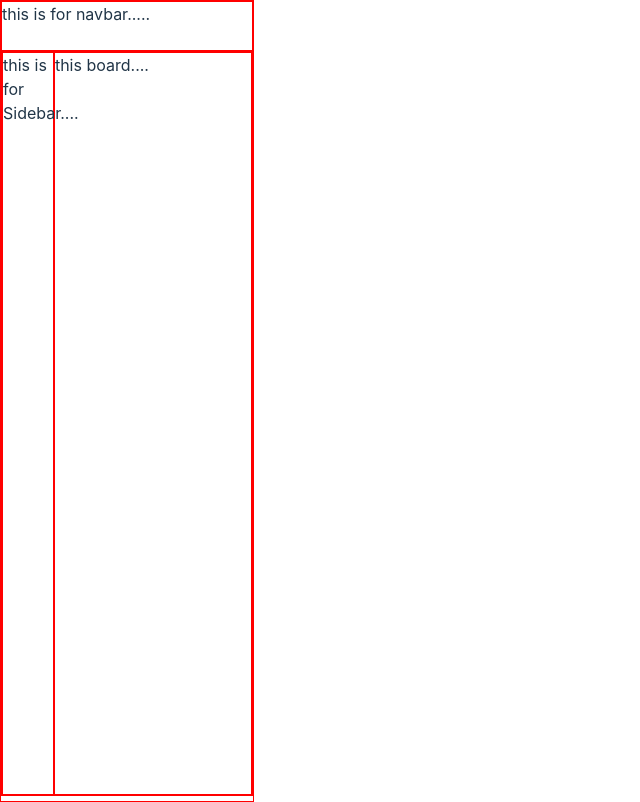
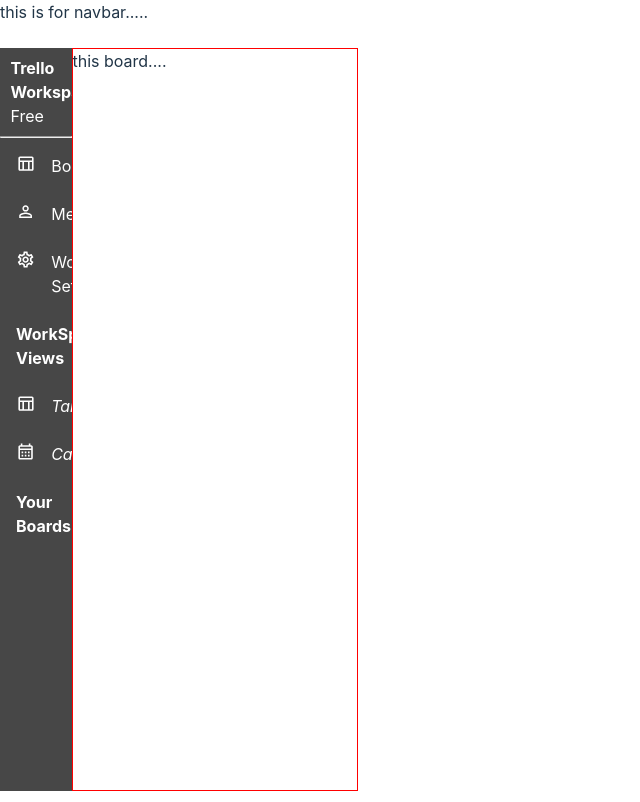
Before and after one commit to kajalgupta-98/Project4, a React (Vite) app: page / in a window 1280 px wide. Shown: the whole page, without its empty margins (0-640 px from the left). Built offline with nearby package versions, Linux system fonts and the light colour scheme.

Commit message:
static sidebar

```diff
--- a/package.json
+++ b/package.json
@@ -10,6 +10,10 @@
     "preview": "vite preview"
   },
   "dependencies": {
+    "@emotion/react": "^11.11.0",
+    "@emotion/styled": "^11.11.0",
+    "@mui/icons-material": "^5.11.16",
+    "@mui/material": "^5.13.0",
     "react": "^18.2.0",
     "react-dom": "^18.2.0"
   },
--- a/src/Containers/sidebar/Sidebar.jsx
+++ b/src/Containers/sidebar/Sidebar.jsx
@@ -1,10 +1,80 @@
+// import React from 'react'
+import style from "./Sidebar.module.css"
+import NavigateBeforeIcon from '@mui/icons-material/NavigateBefore';
+import ExpandMoreIcon from '@mui/icons-material/ExpandMore';
+import SettingsOutlinedIcon from '@mui/icons-material/SettingsOutlined';
+import PersonOutlineOutlinedIcon from '@mui/icons-material/PersonOutlineOutlined';
+import TableChartOutlinedIcon from '@mui/icons-material/TableChartOutlined';
+import AddOutlinedIcon from '@mui/icons-material/AddOutlined';
+import CalendarMonthOutlinedIcon from '@mui/icons-material/CalendarMonthOutlined';
+import MoreHorizOutlinedIcon from '@mui/icons-material/MoreHorizOutlined';
+// import Divider from '@mui/material/Divider';
 
-import React from 'react'
 
 function Sidebar() {
   return (
-    <div>
-      this is for Sidebar....
+    <div className={style.sideBarContainer}>
+      <div className={style.header}>
+        <button className={style.logoBtn}>T</button>
+        <div style={{ display: "flex", flexDirection: "column" }}>
+          <h4> Trello Workspace</h4>
+          <p>Free</p>
+        </div>
+        <NavigateBeforeIcon sx={{ fontSize: "1.2rem" }}/>
+      </div>
+
+      <hr style={{ width: "100%", height: "0.5px" }} />
+
+      <div className={style.sideBarOptions}>
+        <div className={style.optionInner}>
+          <TableChartOutlinedIcon sx={{ fontSize: "1.2rem" }} />
+          <p>Boards</p>
+        </div>
+      </div>
+
+      <div className={style.sideBarOptions}>
+        <div className={style.optionInner}>
+          <PersonOutlineOutlinedIcon sx={{ fontSize: "1.2rem" }} />
+          <p>Members</p>
+        </div>
+        <AddOutlinedIcon sx={{ fontSize: "1.2rem" }} />
+      </div>
+
+      <div className={style.sideBarOptions}>
+        <div className={style.optionInner}>
+          <SettingsOutlinedIcon sx={{ fontSize: "1.2rem" }} />
+          <p>Workspace Settings</p>
+        </div>
+        <ExpandMoreIcon sx={{ fontSize: "1.2rem" }} />
+      </div>
+
+      <h4 className={style.sideBarOptions}>WorkSpace Views</h4>
+
+      <div className={style.sideBarOptions}>
+        <div className={style.optionInner}>
+          <TableChartOutlinedIcon sx={{ fontSize: "1.2rem" }} />
+          <em> Table</em>
+        </div>
+        <MoreHorizOutlinedIcon sx={{ fontSize: "1.2rem" }} />
+      </div>
+
+      <div className={style.sideBarOptions}>
+        <div className={style.optionInner}>
+          <CalendarMonthOutlinedIcon sx={{ fontSize: "1.2rem" }} />
+          <em> Calendar</em>
+        </div>
+        <MoreHorizOutlinedIcon sx={{ fontSize: "1.2rem" }} />
+      </div>
+
+      <div className={style.sideBarOptions}>
+        <h4>Your Boards</h4>
+        <div className={style.optionInner}>
+          <MoreHorizOutlinedIcon sx={{ fontSize: "1.2rem" }} />
+          <AddOutlinedIcon sx={{ fontSize: "1.2rem" }} />
+        </div>
+      </div>
+
+
     </div>
   )
 }
--- a/src/Containers/sidebar/Sidebar.module.css
+++ b/src/Containers/sidebar/Sidebar.module.css
@@ -0,0 +1,48 @@
+.sideBarContainer{
+    display:flex;
+    flex-direction: column;
+    align-items: center;
+    /* justify-content: center; */
+    background-color: rgb(71, 71, 71);
+    color:white;
+    height: 100%;
+}
+.header{
+    display: flex;
+    align-items: center;
+    justify-content: space-between;
+    padding-top: 0.5rem;
+    padding-bottom: 0.5rem;
+    gap: 1.5rem;
+    cursor: pointer;
+}
+.logoBtn{
+    height: 2rem;
+    width: 2.5rem;
+    border: none;
+    border-radius: 5px;
+    color: white;
+    background-color: green;
+    font-size: 1.5rem;
+    cursor: pointer;
+}
+
+.sideBarOptions{
+    width:100%;
+    display:flex;
+    flex-direction: row;
+    align-items: center;
+    justify-content: space-between;
+    padding: 0.5rem;
+    padding-left: 1rem;
+    padding-right: 1rem;
+    margin-top: 0.5rem;
+    cursor: pointer;
+}
+.sideBarOptions :hover{
+
+}
+.optionInner{
+    display: flex;
+    gap: 1rem;
+}
--- a/src/Home/Home.module.css
+++ b/src/Home/Home.module.css
@@ -1,24 +1,28 @@
-
+*{
+    margin: 0;
+    padding:0;
+    box-sizing: border-box;
+}
 .HomeContainer{
-    border: 1px solid red;
+    /* border: 1px solid red; */
     width: 100%;
     height: 100vh;
 }
 
 .Navbar{
-    border: 1px solid red;
+    /* border: 1px solid red; */
     height: 3rem;
 }
 
 .container{
-    border: 1px solid red;
+    /* border: 1px solid red; */
     display: flex;
     height: 92.9%;
 
 }
 .container >div:nth-child(1){
     width: 20%;
-    border: 1px solid red;
+    /* border: 1px solid red; */
 
 }
 .container >div:nth-child(2){
```
Also changed, not shown: 2 other files (tests, documents, lock files or other folders).
